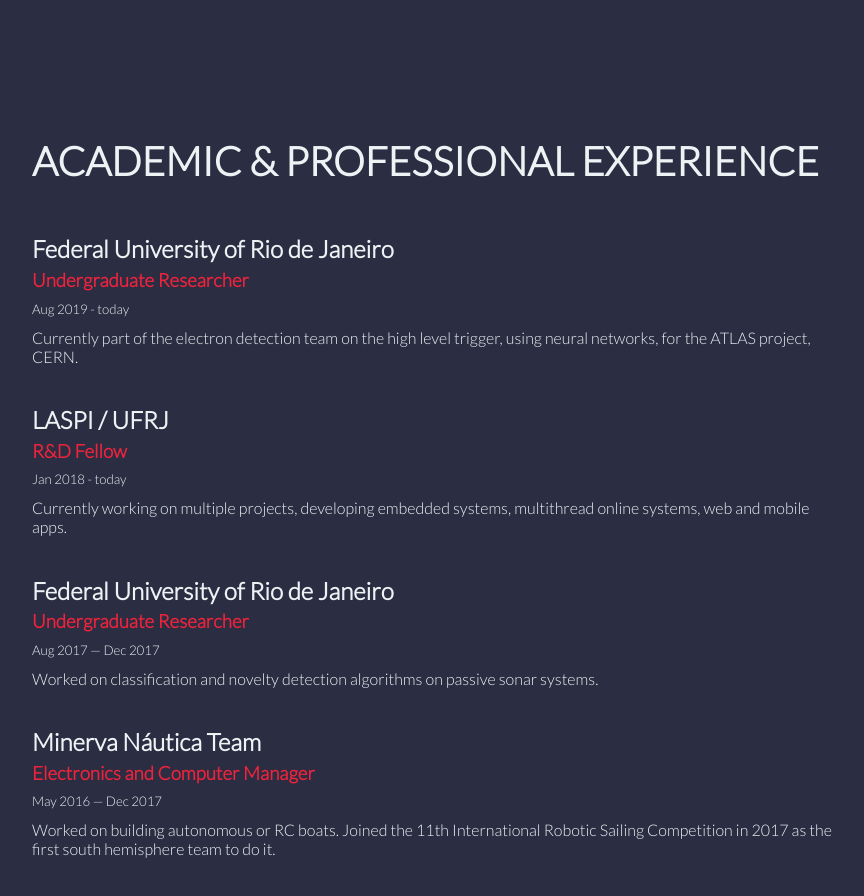
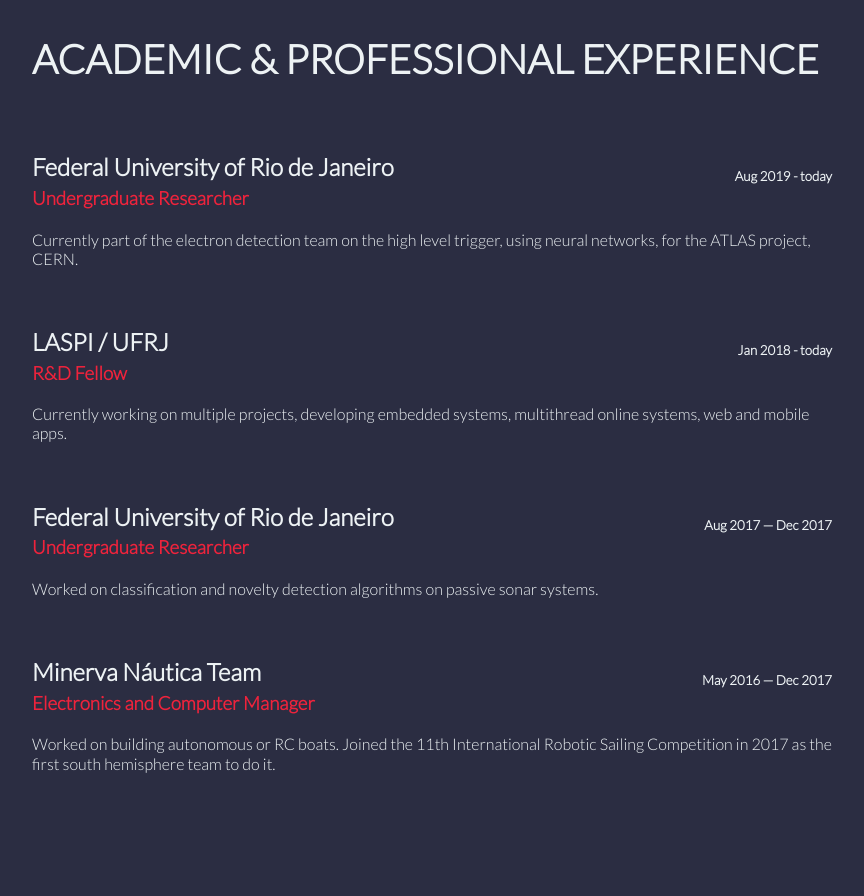
Before and after one commit to matheusmereb/portfolio-gaz, a plain HTML site: page Gazola/index.html in a window 1280 px wide. Shown: the part 980-1876 px from the top of the page, without its empty margins (208-1072 px from the left). Drawn offline with Linux system fonts and the light colour scheme.

Commit message:
commit 3

```diff
--- a/Gazola/css/style.css
+++ b/Gazola/css/style.css
@@ -1,4 +1,4 @@
-@import url('https://fonts.googleapis.com/css2?family=Lato:wght@300&display=swap');
+@import url("https://fonts.googleapis.com/css2?family=Lato:wght@300&display=swap");
 
 :root {
   --primary-color: #8d99ae;
@@ -16,7 +16,7 @@
 }
 
 body {
-    font-family: 'Lato', sans-serif;
+  font-family: "Lato", sans-serif;
   color: #333;
   line-height: 1.6;
   height: 100vh;
@@ -33,13 +33,17 @@ a {
   color: var(--light-color);
 }
 
-h1, h2, h3, h4, h5, p {
+h1,
+h2,
+h3,
+h4,
+h5,
+p {
   font-weight: 300;
   line-height: 1.2;
   margin: 10px 0;
   color: var(--light-color);
 }
-
 
 /* Navbar */
 .sidenav {
@@ -86,7 +90,8 @@ h1, h2, h3, h4, h5, p {
   margin: 300px 0px;
 }
 
-.showcase h4, a {
+.showcase h4,
+a {
   font-weight: bold;
   margin: 5px 0;
   padding: 0px;
@@ -137,7 +142,8 @@ h1, h2, h3, h4, h5, p {
 
 /* Experience */
 .experience .container {
-    margin: 150px 0;
+  margin: 120px 0;
+  height: 100vh;
 }
 
 .experience h1 {
@@ -160,11 +166,15 @@ h1, h2, h3, h4, h5, p {
 .exp-item {
   margin-bottom: 40px;
 }
-.experience .flex {
+
+.details {
   display: flex;
   justify-content: space-between;
   align-items: center;
-    flex-wrap: nowrap;
+}
+
+.details h5 {
+  margin-top: 10px;
 }
 
 .experience .exp-title {
@@ -172,3 +182,7 @@ h1, h2, h3, h4, h5, p {
   font-weight: bold;
   color: var(--terciary-color);
 }
+
+.exp-date {
+  font-weight: bold;
+}
--- a/Gazola/index.html
+++ b/Gazola/index.html
@@ -28,8 +28,7 @@
     <section class="showcase" id="about">
         <div class="container grid">
             <div class="showcase-text">
-                <h1 class="flex">GABRIEL GAZOLA</h1>
-                <h1 class="red flex">MILAN</h1>
+                <h1 class="flex">GABRIEL GAZOLA <span class="red">&nbsp;MILAN</span></h1>
                 <h3>Electronics and Computer Engineering Student</h3>
                 <h4>Federal University of Rio de Janeiro — UFRJ — Brazil</h4>
                 <h4>Apr 2016 to the moment —</h4>
@@ -48,30 +47,46 @@
         <div class="container">
             <h1>ACADEMIC & PROFESSIONAL EXPERIENCE</h1>
             <div class="exp-item">
-                <h2 class="exp-inst">Federal University of Rio de Janeiro</h2>
-                <h3 class="exp-title flex">Undergraduate Researcher</h3>
-                <h5 class="exp-date flex">Aug 2019 - today</h5>
+                <div class="details">
+                    <div>
+                        <h2 class="exp-inst">Federal University of Rio de Janeiro</h2>
+                        <h3 class="exp-title">Undergraduate Researcher</h3>
+                    </div>
+                    <h5 class="exp-date">Aug 2019 - today</h5>
+                </div>
                 <p>Currently part of the electron detection team on the high level trigger, using neural networks, for the ATLAS project, CERN.</p>
             </div>
 
             <div class="exp-item">
-                <h2 class="exp-inst">LASPI / UFRJ</h2>
-                <h3 class="exp-title flex">R&D Fellow</h3>
-                <h5 class="exp-date flex">Jan 2018 - today</h5>
+                <div class="details">
+                    <div>
+                        <h2 class="exp-inst">LASPI / UFRJ</h2>
+                        <h3 class="exp-title">R&D Fellow</h3>
+                    </div>
+                    <h5 class="exp-date">Jan 2018 - today</h5>
+                </div>
                 <p>Currently working on multiple projects, developing embedded systems, multithread online systems, web and mobile apps.</p>
             </div>
 
             <div class="exp-item">
-                <h2 class="exp-inst">Federal University of Rio de Janeiro</h2>
-                <h3 class="exp-title flex">Undergraduate Researcher</h3>
-                <h5 class="exp-date flex">Aug 2017 — Dec 2017</h5>
+                <div class="details">
+                    <div>
+                        <h2 class="exp-inst">Federal University of Rio de Janeiro</h2>
+                        <h3 class="exp-title">Undergraduate Researcher</h3>
+                    </div>
+                    <h5 class="exp-date">Aug 2017 — Dec 2017</h5>
+                </div>
                 <p>Worked on classification and novelty detection algorithms on passive sonar systems.</p>
             </div>
 
             <div class="exp-item">
-                <h2 class="exp-inst">Minerva Náutica Team</h2>
-                <h3 class="exp-title flex">Electronics and Computer Manager</h3>
-                <h5 class="exp-date flex">May 2016 — Dec 2017</h5>
+                <div class="details">
+                    <div>
+                        <h2 class="exp-inst">Minerva Náutica Team</h2>
+                        <h3 class="exp-title">Electronics and Computer Manager</h3>
+                    </div>
+                    <h5 class="exp-date">May 2016 — Dec 2017</h5>
+                </div>
                 <p>Worked on building autonomous or RC boats. Joined the 11th International Robotic Sailing Competition in 2017 as the first south hemisphere team to do it.</p>
             </div>
         </div>
```
Lines whose indentation alone changed are shown as unchanged.
